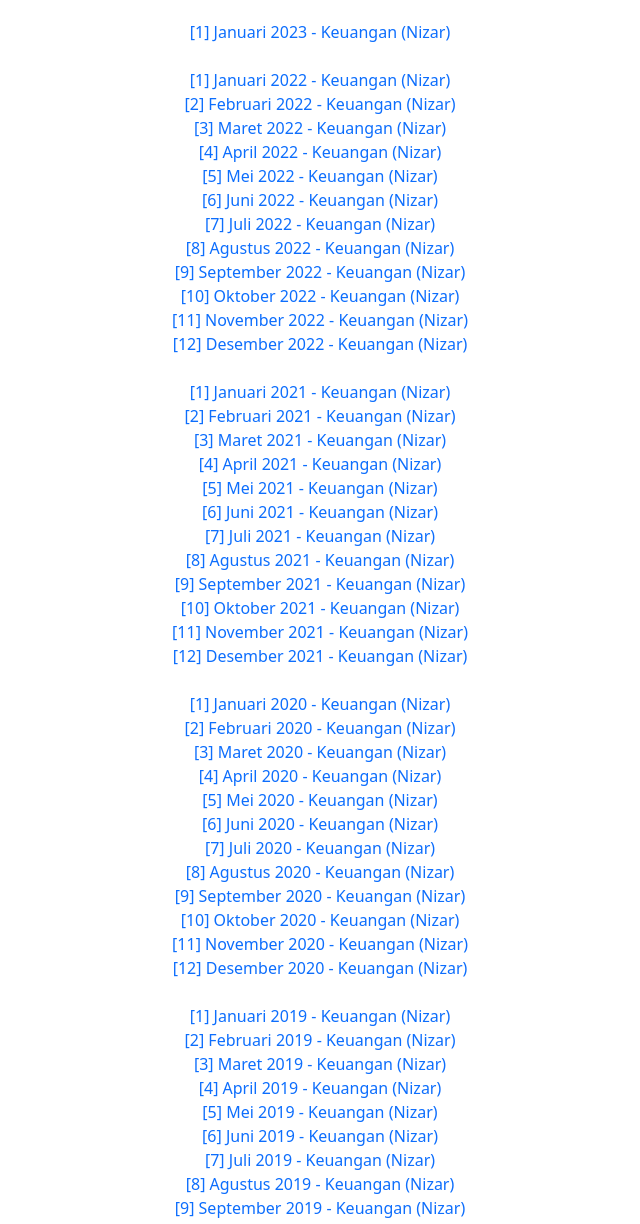
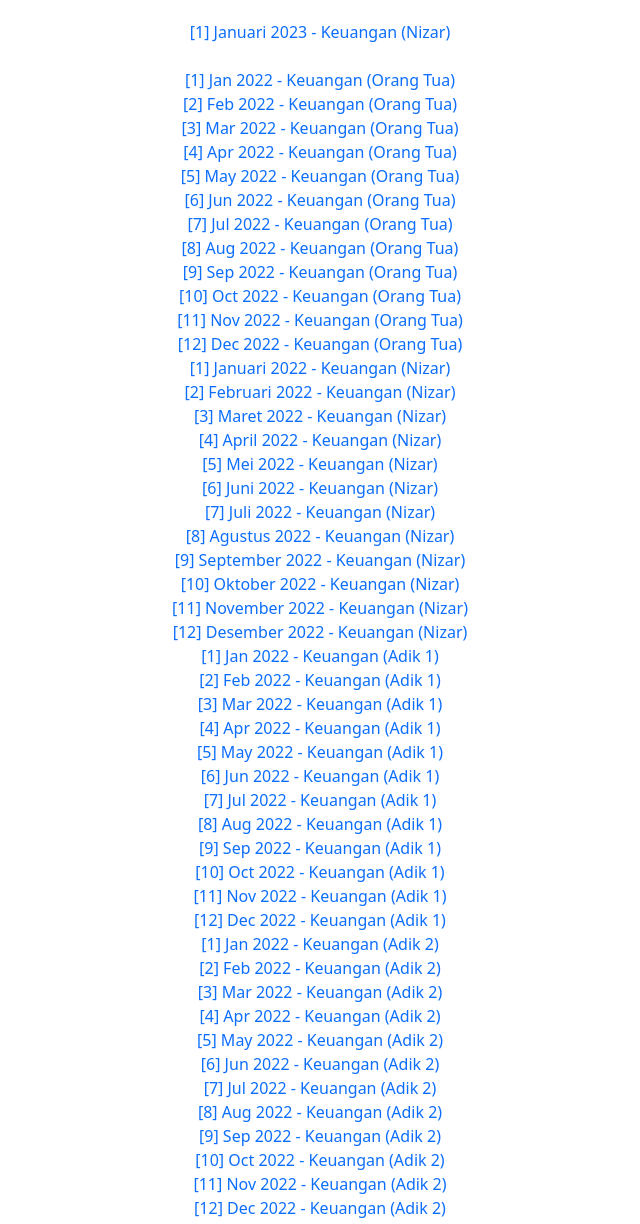
Before and after one commit to nusaniz/myfam.github.io, a plain HTML site: page index.html in a window 1280 px wide. Shown: the part 90-1314 px from the top of the page, without its empty margins (320-960 px from the left). Drawn offline with nearby package versions, Linux system fonts and the light colour scheme.

Commit message:
update laporan

```diff
--- a/index.html
+++ b/index.html
@@ -23,7 +23,7 @@
 
     <style>
         ul {
-            max-width: 300px;
+            /* max-width: 300px; */
             /* left: 225px; */
             padding: 0;
             margin: 0 auto;
@@ -37,7 +37,7 @@
             /* text-align: left; */
         }
 
-        ul li a{
+        ul li a {
             text-decoration: none;
         }
     </style>
@@ -52,6 +52,20 @@
                     <ul class="text-center mt-4">
                         <li><a href="">[1] Januari 2023 - Keuangan (Nizar)</a></li><br>
 
+                        <li><a href="">[1] Jan 2022 - Keuangan (Orang Tua)</a></li>
+                        <li><a href="">[2] Feb 2022 - Keuangan (Orang Tua)</a></li>
+                        <li><a href="">[3] Mar 2022 - Keuangan (Orang Tua)</a></li>
+                        <li><a href="">[4] Apr 2022 - Keuangan (Orang Tua)</a></li>
+                        <li><a href="">[5] May 2022 - Keuangan (Orang Tua)</a></li>
+                        <li><a href="">[6] Jun 2022 - Keuangan (Orang Tua)</a></li>
+                        <li><a href="">[7] Jul 2022 - Keuangan (Orang Tua)</a></li>
+                        <li><a href="">[8] Aug 2022 - Keuangan (Orang Tua)</a></li>
+                        <li><a href="">[9] Sep 2022 - Keuangan (Orang Tua)</a></li>
+                        <li><a href="">[10] Oct 2022 - Keuangan (Orang Tua)</a></li>
+                        <li><a href="">[11] Nov 2022 - Keuangan (Orang Tua)</a></li>
+                        <li><a href="">[12] Dec 2022 - Keuangan (Orang Tua)</a></li>
+
+
                         <li><a href="">[1] Januari 2022 - Keuangan (Nizar)</a></li>
                         <li><a href="">[2] Februari 2022 - Keuangan (Nizar)</a></li>
                         <li><a href="">[3] Maret 2022 - Keuangan (Nizar)</a></li>
@@ -61,9 +75,40 @@
                         <li><a href="">[7] Juli 2022 - Keuangan (Nizar)</a></li>
                         <li><a href="">[8] Agustus 2022 - Keuangan (Nizar)</a></li>
                         <li><a href="">[9] September 2022 - Keuangan (Nizar)</a></li>
-                        <li><a href="./lp/[10] Oktober 2022 - Keuangan (Nizar) P.pdf">[10] Oktober 2022 - Keuangan (Nizar)</a></li>
+                        <li><a href="./lp/[10] Oktober 2022 - Keuangan (Nizar) P.pdf">[10] Oktober 2022 - Keuangan
+                                (Nizar)</a></li>
                         <li><a href="">[11] November 2022 - Keuangan (Nizar)</a></li>
-                        <li><a href="">[12] Desember 2022 - Keuangan (Nizar)</a></li><br>
+                        <li><a href="">[12] Desember 2022 - Keuangan (Nizar)</a></li>
+
+                        <li><a href="">[1] Jan 2022 - Keuangan (Adik 1)</a></li>
+                        <li><a href="">[2] Feb 2022 - Keuangan (Adik 1)</a></li>
+                        <li><a href="">[3] Mar 2022 - Keuangan (Adik 1)</a></li>
+                        <li><a href="">[4] Apr 2022 - Keuangan (Adik 1)</a></li>
+                        <li><a href="">[5] May 2022 - Keuangan (Adik 1)</a></li>
+                        <li><a href="">[6] Jun 2022 - Keuangan (Adik 1)</a></li>
+                        <li><a href="">[7] Jul 2022 - Keuangan (Adik 1)</a></li>
+                        <li><a href="">[8] Aug 2022 - Keuangan (Adik 1)</a></li>
+                        <li><a href="">[9] Sep 2022 - Keuangan (Adik 1)</a></li>
+                        <li><a href="">[10] Oct 2022 - Keuangan (Adik 1)</a></li>
+                        <li><a href="">[11] Nov 2022 - Keuangan (Adik 1)</a></li>
+                        <li><a href="">[12] Dec 2022 - Keuangan (Adik 1)</a></li>
+
+                        <li><a href="">[1] Jan 2022 - Keuangan (Adik 2)</a></li>
+                        <li><a href="">[2] Feb 2022 - Keuangan (Adik 2)</a></li>
+                        <li><a href="">[3] Mar 2022 - Keuangan (Adik 2)</a></li>
+                        <li><a href="">[4] Apr 2022 - Keuangan (Adik 2)</a></li>
+                        <li><a href="">[5] May 2022 - Keuangan (Adik 2)</a></li>
+                        <li><a href="">[6] Jun 2022 - Keuangan (Adik 2)</a></li>
+                        <li><a href="">[7] Jul 2022 - Keuangan (Adik 2)</a></li>
+                        <li><a href="">[8] Aug 2022 - Keuangan (Adik 2)</a></li>
+                        <li><a href="">[9] Sep 2022 - Keuangan (Adik 2)</a></li>
+                        <li><a href="">[10] Oct 2022 - Keuangan (Adik 2)</a></li>
+                        <li><a href="">[11] Nov 2022 - Keuangan (Adik 2)</a></li>
+                        <li><a href="">[12] Dec 2022 - Keuangan (Adik 2)</a></li>
+
+
+
+
 
                         <li><a href="">[1] Januari 2021 - Keuangan (Nizar)</a></li>
                         <li><a href="">[2] Februari 2021 - Keuangan (Nizar)</a></li>
```
